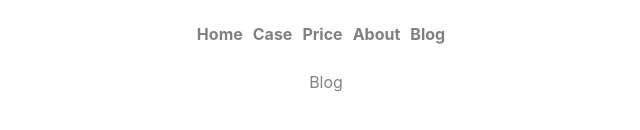
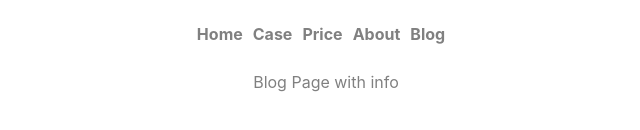
Before and after one commit to olenakorol1708/my-react-app, a React (Vite) app: page /blog in a window 1280 px wide. Shown: the part 342-472 px from the top of the page, without its empty margins (314-954 px from the left). Built offline with nearby package versions, Linux system fonts and the light colour scheme.

Commit message:
Added react routing to the project

```diff
--- a/src/Pages/AboutPage/AboutPage.tsx
+++ b/src/Pages/AboutPage/AboutPage.tsx
@@ -3,7 +3,7 @@ import React from "react";
 interface Props {}
 
 const AboutPage =(props:Props)=>{
-    return <div>About</div>
+    return <div>About Page with info</div>
 }
 
 export default AboutPage;
--- a/src/Pages/BlogPage/BlogPage.tsx
+++ b/src/Pages/BlogPage/BlogPage.tsx
@@ -3,7 +3,7 @@ import React from "react";
 interface Props {}
 
 const BlogPage = (props:Props)=>{
-    return <div>Blog</div>
+    return <div>Blog Page with info</div>
 }
 
 export default BlogPage;
```
